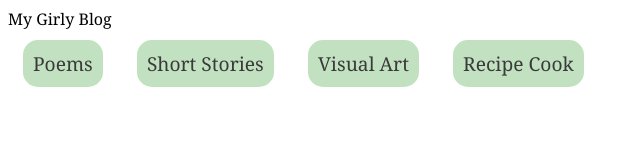
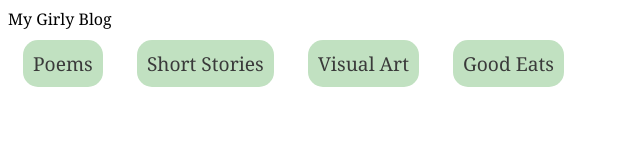
Before and after one commit to Kathrynpiper121522/KatsBlog, a plain HTML site: page index.html in a window 1280 px wide. Shown: the top 153 px of the page, without its empty margins (0-640 px from the left). Drawn offline with Linux system fonts and the light colour scheme.

Commit message:
Update index.html

```diff
--- a/index.html
+++ b/index.html
@@ -50,7 +50,7 @@
         <a href="#poems">Poems</a>
         <a href="#short-stories">Short Stories</a>
         <a href="#visual-art">Visual Art</a>
-        <a href="#recipe-cook">Recipe Cook</a>
+        <a href="#good-eats">Good Eats</a>
     </nav>
     <div class="content">
         <section id="poems">
```
